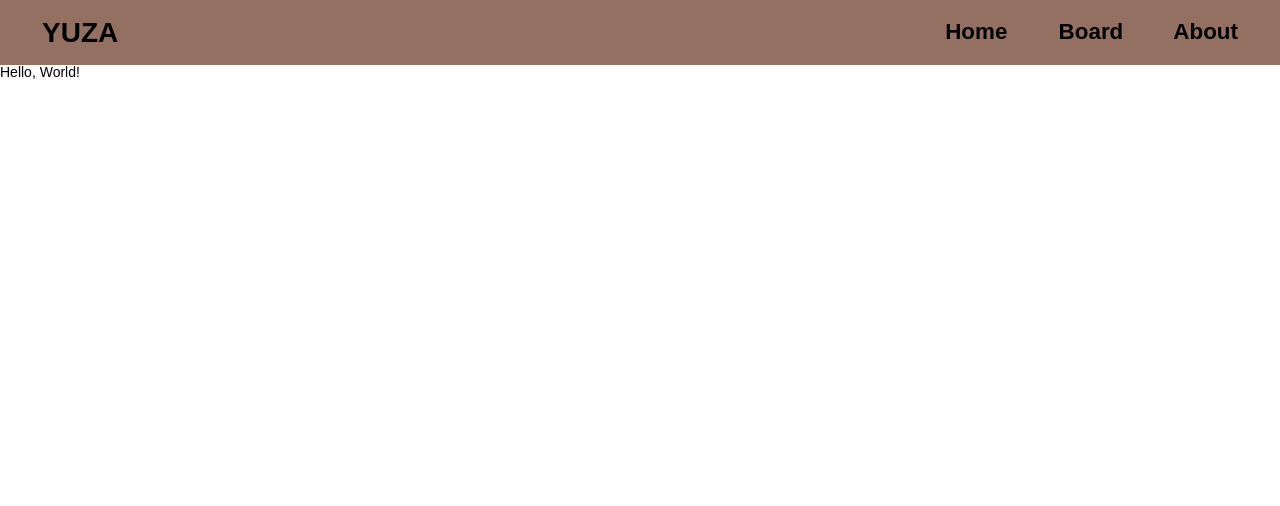
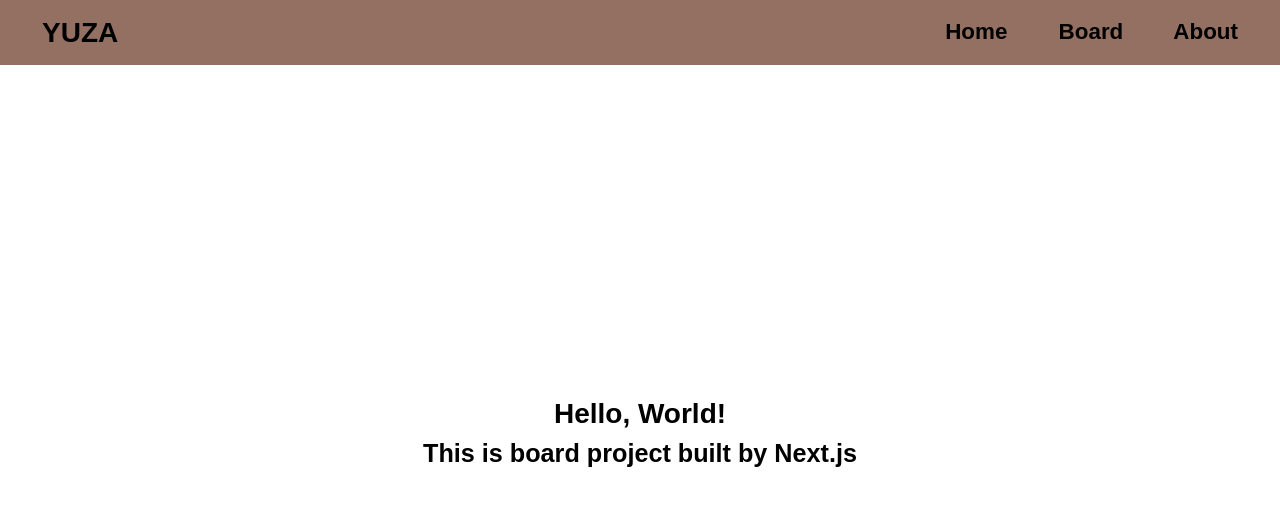
Before and after one commit to nvrtmd/next-board-project, a Next.js app: page / in a window 1280 px wide. Shown: the top 506 px of the page. Built offline with nearby package versions, Linux system fonts and the light colour scheme; no server answers; a web font is replaced by a local one.

Commit message:
feat: HomePage를 구성하라

```diff
--- a/pages/index.tsx
+++ b/pages/index.tsx
@@ -1,3 +1,30 @@
+import styled from 'styled-components';
+
 export default function HomePage() {
-  return <div>Hello, World!</div>;
+  return (
+    <Wrapper>
+      <Title>Hello, World!</Title>
+      <Subtitle>This is board project built by Next.js</Subtitle>
+    </Wrapper>
+  );
 }
+
+const Wrapper = styled.div`
+  min-height: 100%;
+  text-align: center;
+  line-height: 1.5;
+  padding: 50px 30px;
+  display: flex;
+  flex-direction: column;
+  justify-content: center;
+`;
+
+const Title = styled.h1`
+  font-weight: 900;
+  font-size: 2rem;
+`;
+
+const Subtitle = styled.h2`
+  font-weight: 700;
+  font-size: 1.8rem;
+`;
```
